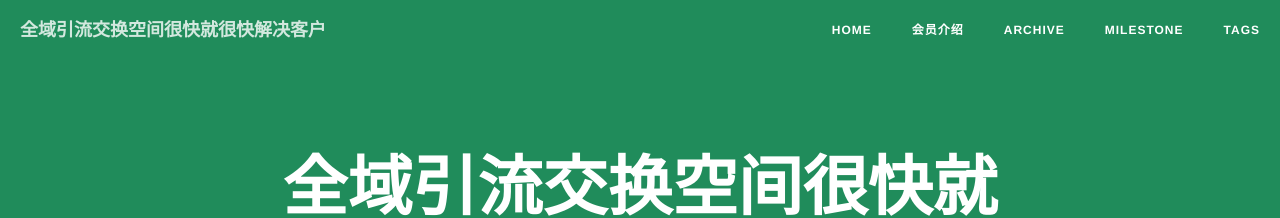
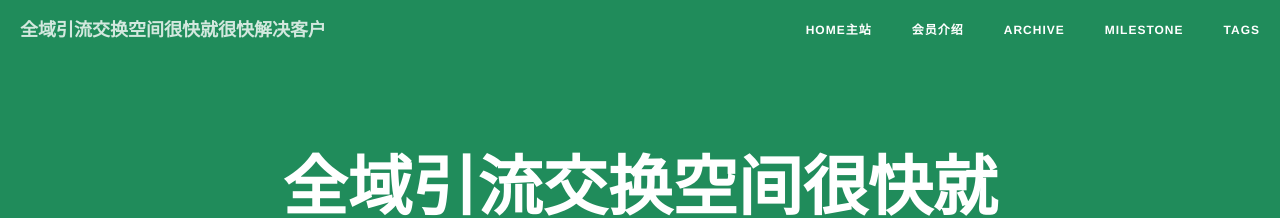
Before and after one commit to luxianchu/luxianchu.github.io, a Jekyll site: the page built from index.html, in a window 1280 px wide. Shown: the top 218 px of the page. Built offline with Jekyll 4.4.1, drawn with Linux system fonts in a browser that asks for light colours; nearby versions of some CDN libraries; the list of posts is cut into pages by our own code.

Commit message:
Update nav.html

```diff
--- a/_includes/nav.html
+++ b/_includes/nav.html
@@ -16,7 +16,13 @@
         <div class="collapse navbar-collapse" id="bs-example-navbar-collapse-1">
             <ul class="nav navbar-nav navbar-right">
                 <li>
-                    <a href="{{ site.baseurl }}/">Home</a>
+                    <a href="{{ quanyuyinliu.com }}/">Home主站</a>
+
+
+                    <!-- Navigation 888888888888888888site.baseurl88888888888888888888-->
+
+
+
                 </li>
                 {% for page in site.pages %}{% if page.title %}
                 <li>
```
